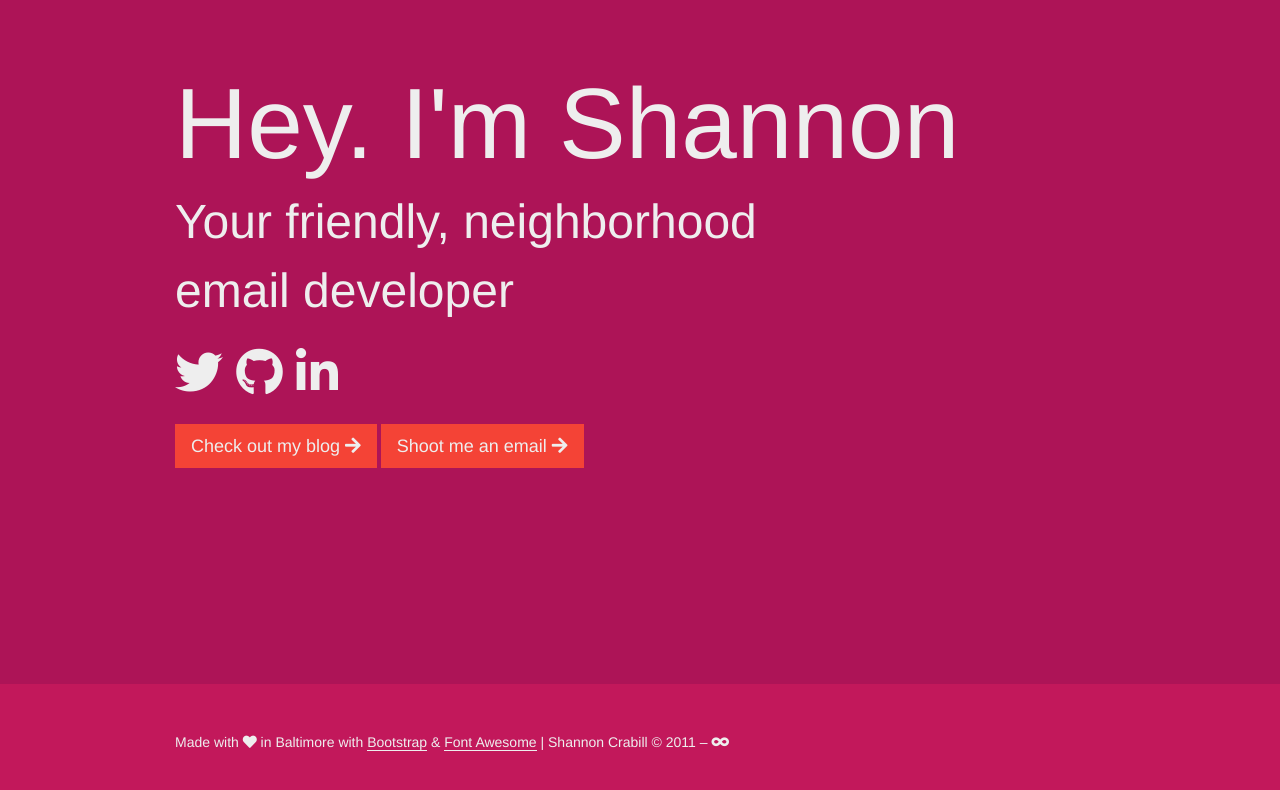
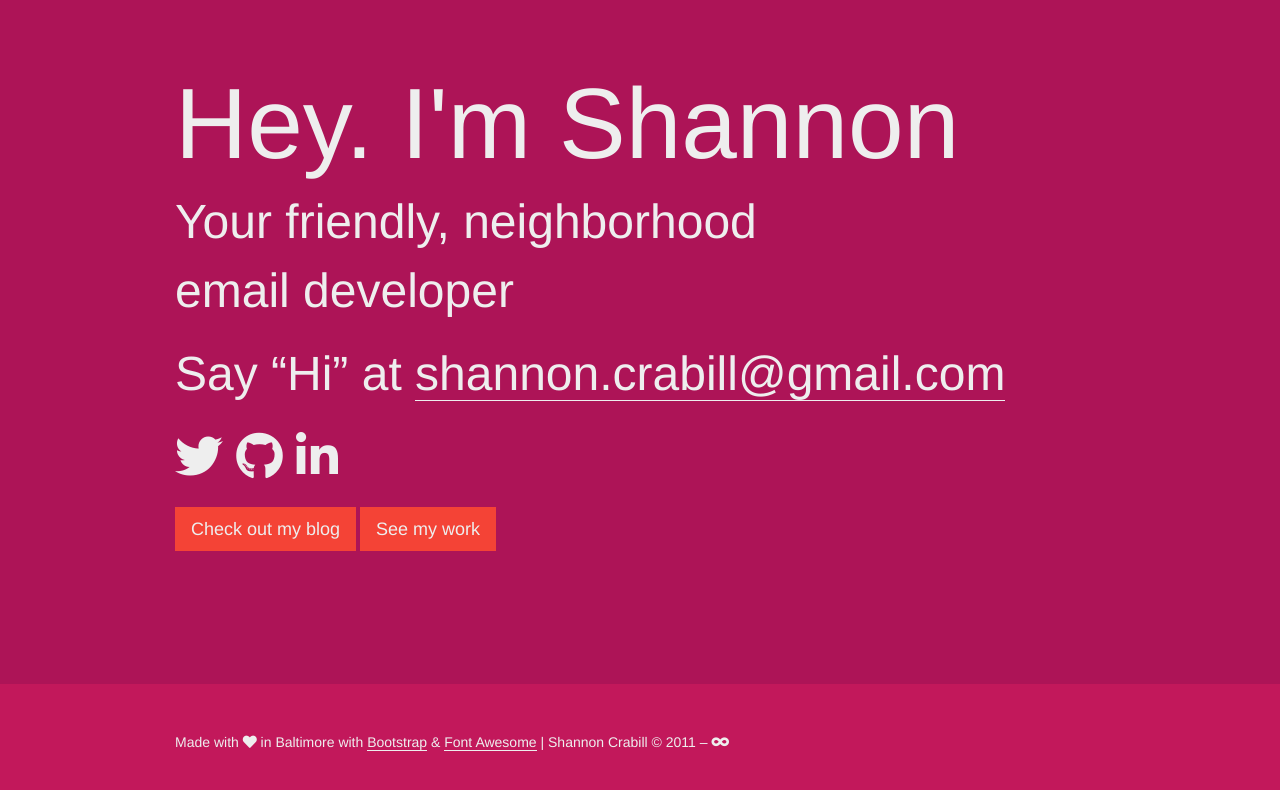
Before and after one commit to scrabill/portfolio-3.0, a plain HTML site: page index.html in a window 1280 px wide. Drawn offline with nearby package versions, Linux system fonts and the light colour scheme.

Commit message:
Adds link to work samples

```diff
--- a/index.html
+++ b/index.html
@@ -37,13 +37,15 @@
       <div class="container">
         <h1>Hey. I'm Shannon</h1>
         <p>Your friendly, neighborhood email&nbsp;developer</p>
+
+        <p>Say &ldquo;Hi&rdquo; at <a href="mailto:shannon.crabill@gmail.com">shannon.crabill@gmail.com</b></p>
         <p>
           <a href="https://twitter.com/shannon_crabill" class="fab" target="_blank" title="Twitter"><i class="fab fa-twitter"></i></a>
           <a href="https://github.com/scrabill" class="fab" target="_blank" title="Github"><i class="fab fa-github"></i></a>
           <a href="https://www.linkedin.com/in/shannoncrabill/" class="fab" target="_blank" title="Linkedin"><i class="fab fa-linkedin-in"></i></a>
         </p>
-        <a href="http://shannoncrabill.com/blog/" class="btn btn-default btn-lg" target="_blank">Check out my blog <i class="fas fa-arrow-right"></i></a>
-        <a href="mailto:shannon.crabill@gmail.com" class="btn btn-default btn-lg">Shoot me an email <i class="fas fa-arrow-right"></i></a>
+        <a href="http://shannoncrabill.com/blog/" class="btn btn-default btn-lg" target="_blank">Check out my blog</a>
+        <a href="https://shannoncrabill.com/blog/portfolio/" class="btn btn-default btn-lg" target="_blank">See my work</a>
     </div>
 
    </div>
```
